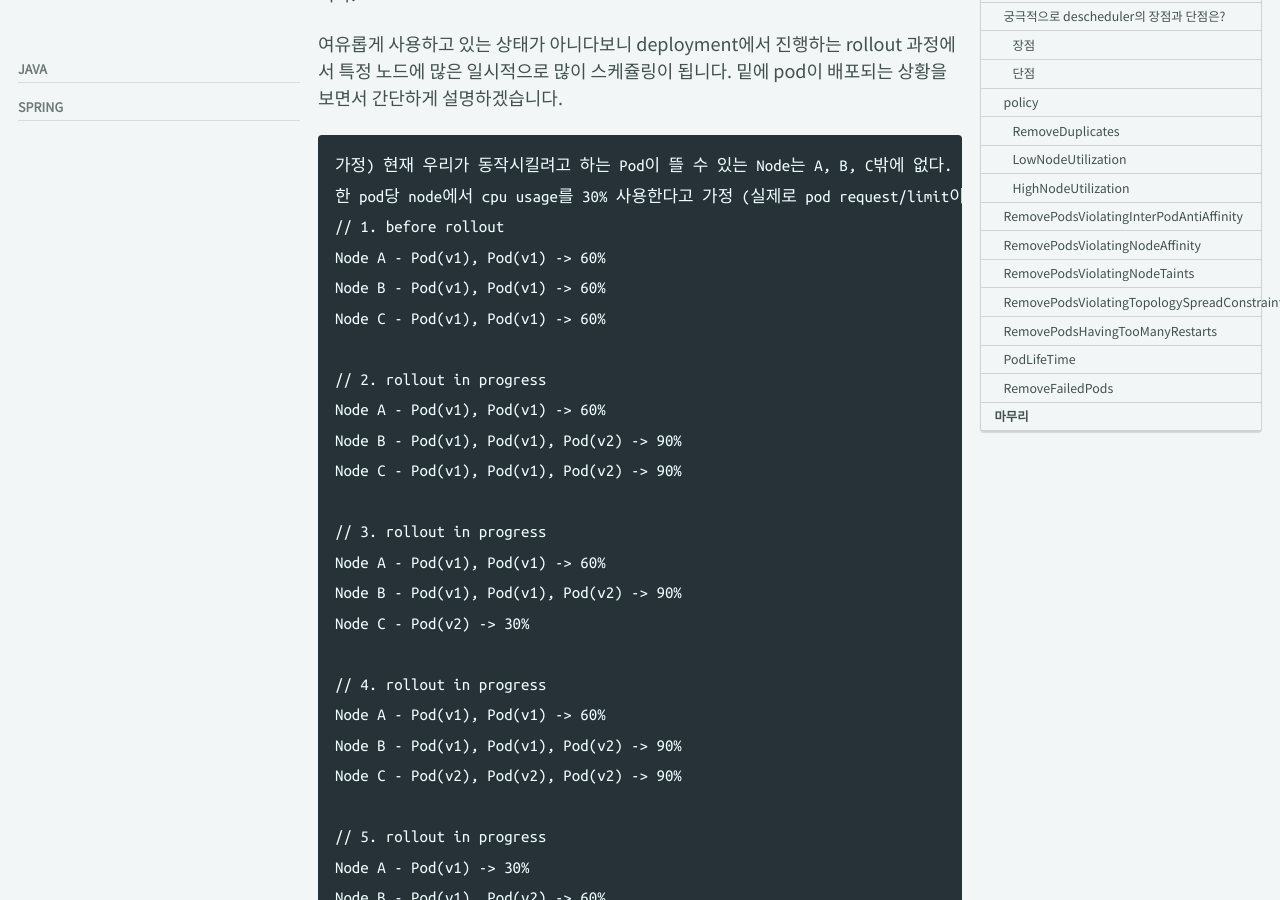
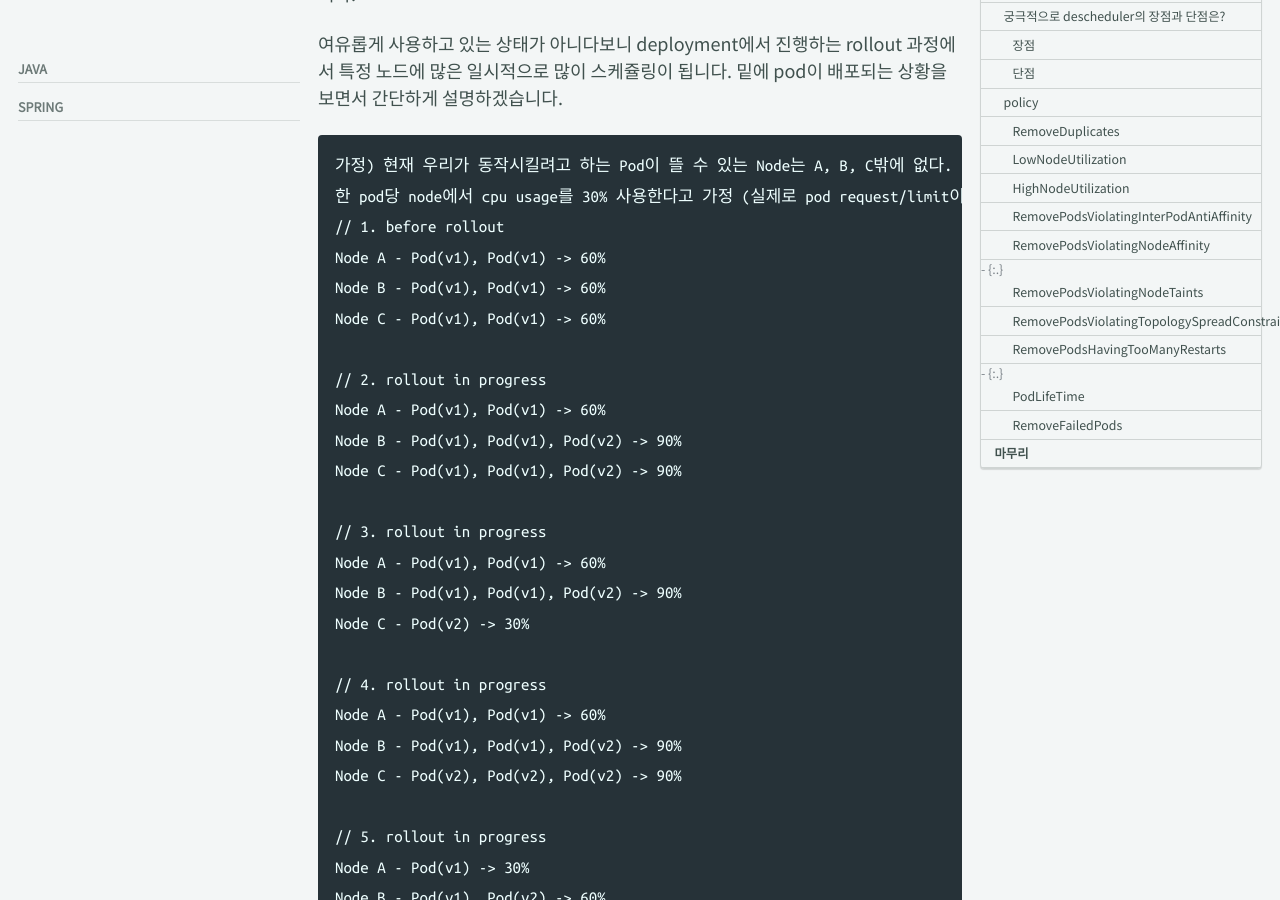
Before and after one commit to BaeJi77/BaeJi77.github.io, a Jekyll site: the page built from _posts/dev/2025-02-01-descheduler-101-1.md, in a window 1280 px wide and 900 px high, scrolled down 815 px. Built offline with Jekyll 4.4.1, drawn with Linux system fonts in a browser that asks for light colours; cached includes are drawn as plain includes; nearby versions of some CDN libraries; comment, search, counter and statistics services are not loaded.

````diff
--- a/_posts/dev/2025-02-01-descheduler-101-1.md
+++ b/_posts/dev/2025-02-01-descheduler-101-1.md
@@ -238,24 +238,24 @@ plugins:
   - `thresholds`: 저사용 노드 판단 기준 (CPU, 메모리, Pod 수)
   - `numberOfNodes`: 정책 활성화를 위한 최소 저사용 노드 수
 
-## RemovePodsViolatingInterPodAntiAffinity
+### RemovePodsViolatingInterPodAntiAffinity
 - **목적**: Pod 간 안티어피니티 규칙을 위반하는 Pod 제거
 - **동작 방식**: 안티어피니티 규칙을 위반하는 Pod를 찾아 제거
 
-## RemovePodsViolatingNodeAffinity
+### RemovePodsViolatingNodeAffinity
 - **목적**: 노드 어피니티 규칙을 위반하는 Pod 제거
 - **동작 방식**: 노드 어피니티 조건을 더 이상 만족하지 않는 Pod를 찾아 제거
 - **주요 설정**:
   - `nodeAffinityType`: 고려할 노드 어피니티 유형 지정
 
-## RemovePodsViolatingNodeTaints
+##### RemovePodsViolatingNodeTaints
 - **목적**: 노드 테인트를 위반하는 Pod 제거
 - **동작 방식**: 노드의 테인트 변경으로 인해 테인트 규칙을 위반하게 된 Pod를 제거
 - **주요 설정**:
   - `excludedTaints`: 무시할 테인트 목록
   - `includedTaints`: 고려할 테인트 목록
 
-## RemovePodsViolatingTopologySpreadConstraint
+### RemovePodsViolatingTopologySpreadConstraint
 - **목적**: 토폴로지 분배 제약 조건을 위반하는 Pod 제거
 - **동작 방식**: 토폴로지 도메인 간 Pod 분배를 최적화하기 위해 위반 Pod 제거
 - **주요 설정**:
@@ -272,14 +272,14 @@ plugins:
     enabled: ["RemovePodsViolatingTopologySpreadConstraint"]
 ```
 
-## RemovePodsHavingTooManyRestarts
+### RemovePodsHavingTooManyRestarts
 - **목적**: 과도하게 재시작된 Pod 제거
 - **동작 방식**: 설정된 재시작 횟수를 초과한 Pod를 찾아 제거
 - **주요 설정**:
   - `podRestartThreshold`: Pod 제거 기준 재시작 횟수
   - `includingInitContainers`: 초기화 컨테이너 재시작 포함 여부
 
-## PodLifeTime
+##### PodLifeTime
 - **목적**: 지정된 수명을 초과한 Pod 제거
 - **동작 방식**: 설정된 시간을 초과하여 실행 중인 Pod를 찾아 제거
 - **주요 설정**:
@@ -299,7 +299,7 @@ plugins:
 
 - **주의사항**: Stateful 워크로드는 제외 설정 필요. -> db 혹은 데이터를 저장하는 pod에 대해서는 안전성을 위해서 제외하는 것을 권장.
 
-## RemoveFailedPods
+### RemoveFailedPods
 - **목적**: 실패 상태의 Pod 제거
 - **동작 방식**: 특정 실패 이유나 종료 코드를 가진 Pod를 찾아 제거
 - **주요 설정**:
````
